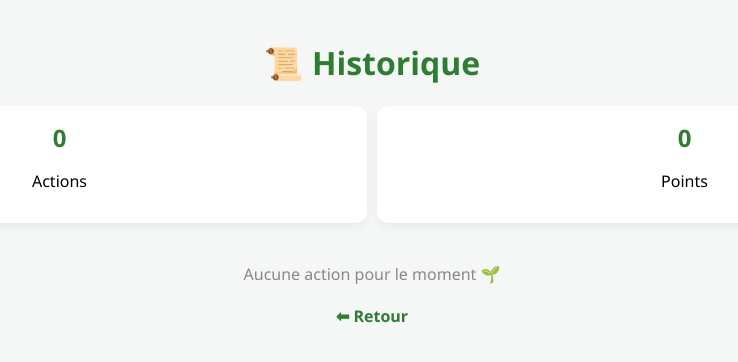
After one commit to ImenArjoun698/Eco-Track, a Flask app: page /historique in a window 1280 px wide. The commit adds this page. Shown: the top 362 px of the page, without its empty margins (268-1006 px from the left). Run offline with Flask 3, Linux system fonts and the light colour scheme; the visitor is signed in with stand-in values (Sample User, id 1).

Commit message:
Mise à jour du projet

```diff
--- a/app.py
+++ b/app.py
@@ -139,6 +139,61 @@ def actions_page():
         gift=gift
     )
 
+# -------------------------
+# HISTORIQUE PAGE
+# -------------------------
+@app.get("/historique")
+@login_required
+def historique_page():
+    user_id = session.get("user_id")
+
+    historiques = (
+        Historique.query
+        .filter_by(user_id=user_id)
+        .order_by(Historique.id.desc())
+        .all()
+    )
+
+    data = []
+    total_points = 0
+
+    for h in historiques:
+        action = db.session.get(Action, h.action_id)
+        if action:
+            data.append({
+                "id": h.id,
+                "name": action.name,
+                "points": action.points
+            })
+            total_points += action.points
+
+    return render_template(
+        "historique.html",
+        historiques=data,
+        total_points=total_points,
+        total_actions=len(data)
+    )
+
+# -------------------------
+# DELETE ACTION FROM HISTORY
+# -------------------------
+@app.post("/historique/delete/<int:hist_id>")
+@login_required
+def delete_historique(hist_id):
+    user_id = session.get("user_id")
+
+    historique = db.session.get(Historique, hist_id)
+
+    if not historique or historique.user_id != user_id:
+        flash("Action introuvable.")
+        return redirect(url_for("historique_page"))
+
+    db.session.delete(historique)
+    db.session.commit()
+
+    flash("Action supprimée.")
+    return redirect(url_for("historique_page"))
+
 
 # -------------------------
 # DO ACTION
--- a/templates/actions.html
+++ b/templates/actions.html
@@ -1,6 +1,7 @@
 {% extends "base.html" %}
 
 {% block content %}
+
 
 <!-- 🔔 NOTIFICATION -->
 {% if notification %}
@@ -22,6 +23,10 @@
     <h2>🌱 Actions écologiques</h2>
 
     <div class="nav-buttons">
+        <a href="{{ url_for('historique_page') }}" class="btn-historique">
+            📜 Historique
+        </a>
+
         <a href="/settings" class="btn btn-gray">⚙ Paramètres</a>
         <a href="/logout" class="btn btn-red">🚪 Déconnexion</a>
     </div>
--- /dev/null
+++ b/templates/historique.html
@@ -0,0 +1,171 @@
+<!DOCTYPE html>
+<html lang="fr">
+<head>
+<meta charset="UTF-8">
+<title>Historique</title>
+
+<style>
+    body {
+        font-family: 'Segoe UI', sans-serif;
+        background: #f4f7f5;
+        margin: 0;
+        padding: 20px;
+    }
+
+    h1 {
+        text-align: center;
+        color: #2e7d32;
+    }
+
+    .stats {
+        display: flex;
+        justify-content: space-around;
+        margin: 20px 0;
+        gap: 10px;
+    }
+
+    .stat-card {
+        background: white;
+        padding: 15px;
+        border-radius: 12px;
+        box-shadow: 0 4px 10px rgba(0,0,0,0.05);
+        text-align: center;
+        flex: 1;
+    }
+
+    .stat-card h2 {
+        margin: 0;
+        color: #2e7d32;
+    }
+
+    .container {
+        max-width: 600px;
+        margin: auto;
+    }
+
+    .card {
+        background: white;
+        border-radius: 12px;
+        padding: 15px;
+        margin-bottom: 15px;
+        box-shadow: 0 4px 10px rgba(0,0,0,0.05);
+        display: flex;
+        justify-content: space-between;
+        align-items: center;
+        animation: fadeIn 0.4s ease;
+    }
+
+    .info {
+        display: flex;
+        flex-direction: column;
+    }
+
+    .points {
+        color: #2e7d32;
+        font-weight: bold;
+    }
+
+    button {
+        background: #e53935;
+        color: white;
+        border: none;
+        padding: 6px 12px;
+        border-radius: 8px;
+        cursor: pointer;
+        transition: 0.2s;
+    }
+
+    button:hover {
+        background: #c62828;
+    }
+
+    a {
+        display: block;
+        text-align: center;
+        margin-top: 20px;
+        text-decoration: none;
+        color: #2e7d32;
+        font-weight: bold;
+    }
+
+    @keyframes fadeIn {
+        from {
+            opacity: 0;
+            transform: translateY(10px);
+        }
+        to {
+            opacity: 1;
+            transform: translateY(0);
+        }
+    }
+
+    .empty {
+        text-align: center;
+        color: #888;
+        margin-top: 40px;
+    }
+</style>
+</head>
+
+<body>
+
+<h1>📜 Historique</h1>
+
+<div class="stats">
+    <div class="stat-card">
+        <h2>{{ total_actions }}</h2>
+        <p>Actions</p>
+    </div>
+    <div class="stat-card">
+        <h2>{{ total_points }}</h2>
+        <p>Points</p>
+    </div>
+</div>
+
+<div class="container">
+
+{% if historiques %}
+    {% for h in historiques %}
+    <div class="card" id="card-{{ h.id }}">
+        <div class="info">
+            <strong>{{ h.name }}</strong>
+            <span class="points">+{{ h.points }} pts</span>
+        </div>
+
+     <form method="POST"
+      action="{{ url_for('delete_historique', hist_id=h.id) }}"
+      onsubmit="confirmDelete(event, {{ h.id }})">
+
+       <button type="submit">🗑</button>
+     </form>
+    </div>
+    {% endfor %}
+{% else %}
+    <p class="empty">Aucune action pour le moment 🌱</p>
+{% endif %}
+
+</div>
+
+<a href="{{ url_for('actions_page') }}">⬅ Retour</a>
+
+<script>
+function confirmDelete(event, id) {
+    event.preventDefault();
+
+    if (confirm("Supprimer cette action ?")) {
+        const card = document.getElementById("card-" + id);
+
+        // animation disparition
+        card.style.transition = "0.3s";
+        card.style.opacity = "0";
+        card.style.transform = "translateX(50px)";
+
+        setTimeout(() => {
+            event.target.submit();
+        }, 300);
+    }
+}
+</script>
+
+</body>
+</html>
```
Also changed, not shown: static/style.css (+28 -0 lines).
